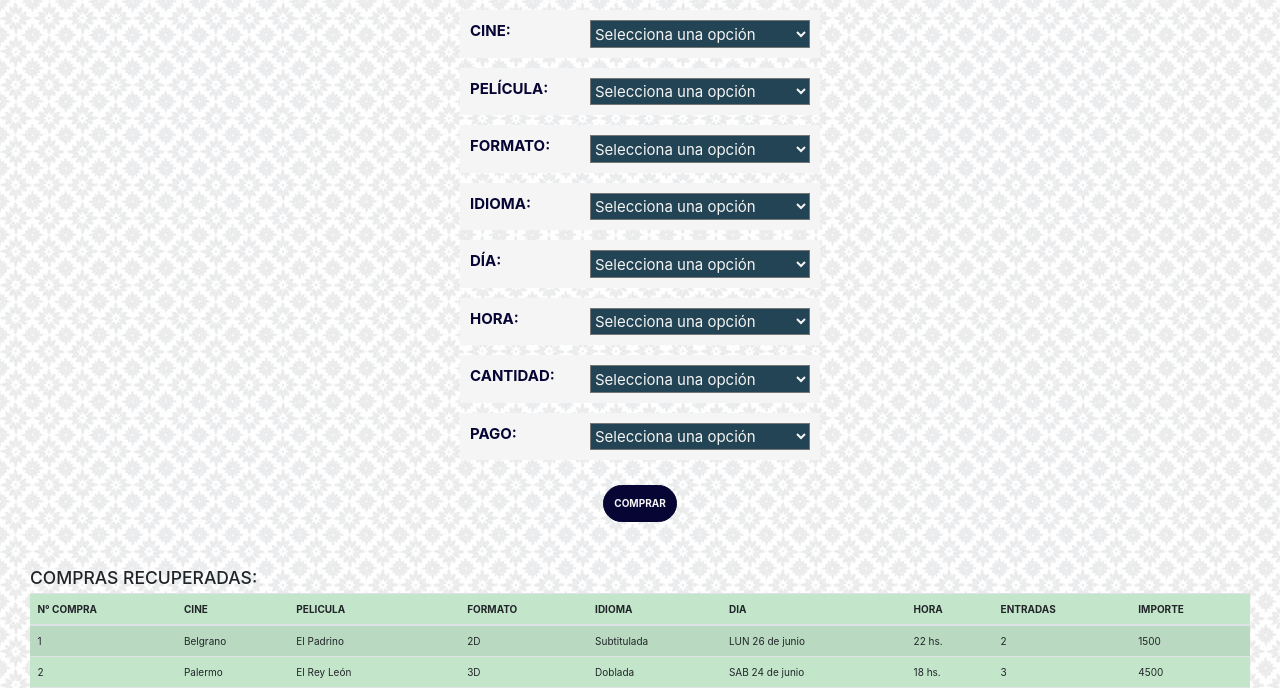
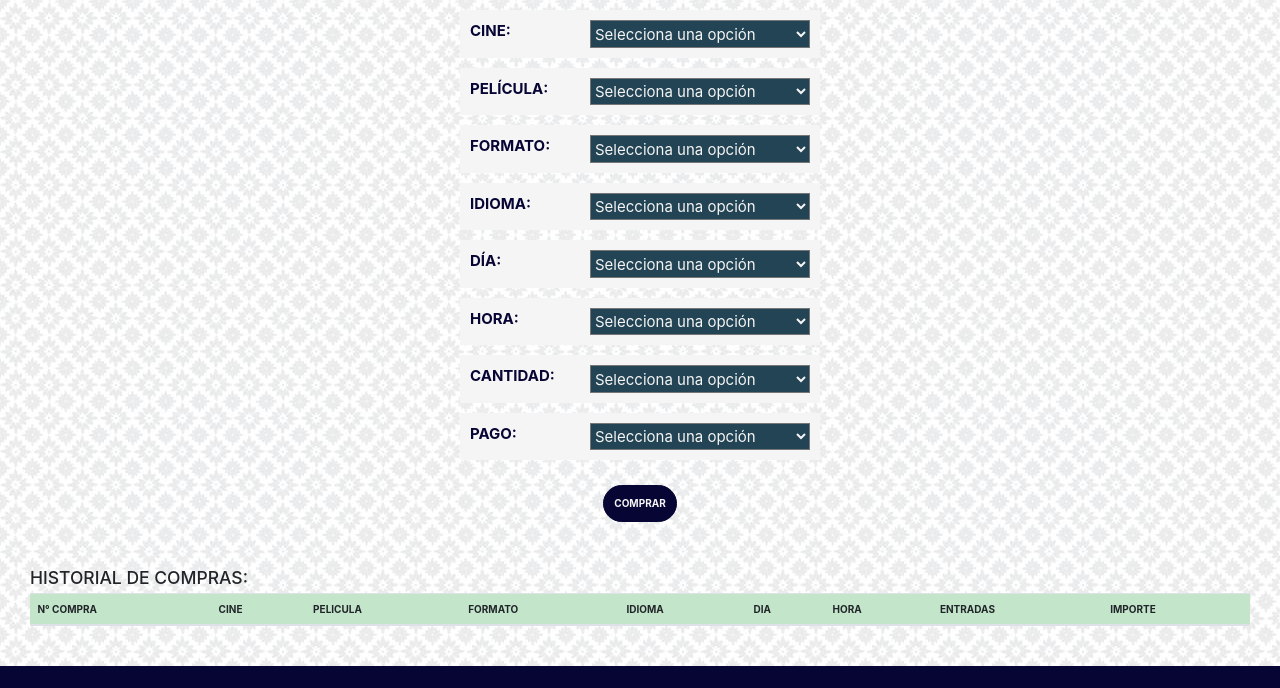
Before and after one commit to rocapelli/ProyectoFinalCapelli, a website: page cine/boleteria.html in a window 1280 px wide. Shown: the part 196-884 px from the top of the page. Drawn offline with nearby package versions, Linux system fonts and the light colour scheme; some packages are replaced by stand-ins of ours; a script that the page names is missing.

Commit message:
se corrigió la vista del historial de compras

```diff
--- a/cine/boleteria.html
+++ b/cine/boleteria.html
@@ -103,27 +103,7 @@
                 </fieldset>
             </form>
             <section>
-                <h3 class="mt-3">COMPRAS RECUPERADAS:</h3>
-                <table class="table table-success table-striped">
-                    <thead>
-                    <tr>
-                        <th scope="col">N° COMPRA</th>
-                        <th scope="col">CINE</th>
-                        <th scope="col">PELICULA</th>
-                        <th scope="col">FORMATO</th>
-                        <th scope="col">IDIOMA</th>
-                        <th scope="col">DIA</th>
-                        <th scope="col">HORA</th>
-                        <th scope="col">ENTRADAS</th>
-                        <th scope="col">IMPORTE</th>
-                    </tr>
-                    </thead>
-                    <tbody id="comprasRecuperadas">
-                    </tbody>
-                </table>
-            </section>
-            <section>
-                <h3 class="mt-3">NUEVAS COMPRAS:</h3>
+                <h3 class="mt-3">HISTORIAL DE COMPRAS:</h3>
                 <table class="table table-success table-striped">
                     <thead>
                     <tr>
--- a/js/main-boleteria.js
+++ b/js/main-boleteria.js
@@ -241,7 +241,7 @@ function crearCompra() {
     Swal.fire({
         position: 'center',
         icon: 'success',
-        title: '¡Tu compra fue hecha con éxito!',
+        title: '¡Tu compra fue realizada con éxito!',
         text: 'Cine: ' + unCine.nombre + '\n / Película: ' + unaPelicula.nombre + '\n / Formato: ' + unFormato.nombre + '\n / Idioma: ' + unIdioma.nombre + '\n / Día: ' + unDia.nombre + '\n / Hora: ' + unaHora.nombre + '\n / Cantidad de entradas: ' + unaEntrada.nombre + '\n / Total a pagar: $' + importe,
         showConfirmButton: true,
         confirmButtonText: 'Salir',
@@ -306,26 +306,14 @@ function mostrarMensajeCompra(mensajes = []) {
 
 /* Recuperamos las compras realizadas anteriormente, las cuales tenemos guardadas en una ruta relativa. */
 
-let tablaBody = document.getElementById("comprasRecuperadas");
+let tablaBody = document.getElementById("comprasTabla");
 tablaBody.innerHTML = "";
 
 fetch("./../data/posts.json")
     .then((resp) => resp.json())
     .then((compras) => {
         compras.forEach((unaCompra) => {
-            let registro = document.createElement("tr");
-            registro.innerHTML = `<tr>
-            <td scope="row">${unaCompra.id}</td>
-            <td scope="row">${unaCompra.cine}</td>
-            <td scope="row">${unaCompra.pelicula}</td>
-            <td scope="row">${unaCompra.formato}</td>
-            <td scope="row">${unaCompra.idioma}</td>
-            <td scope="row">${unaCompra.dia}</td>
-            <td scope="row">${unaCompra.hora}</td>
-            <td scope="row">${unaCompra.entrada}</td>
-            <td scope="row">${unaCompra.importe}</td>
-            </tr>`;
-            tablaBody.append(registro);
+            localStorage.setItem("misCompras", JSON.stringify(compras));
         });
     })
     .catch((error) => {
```
